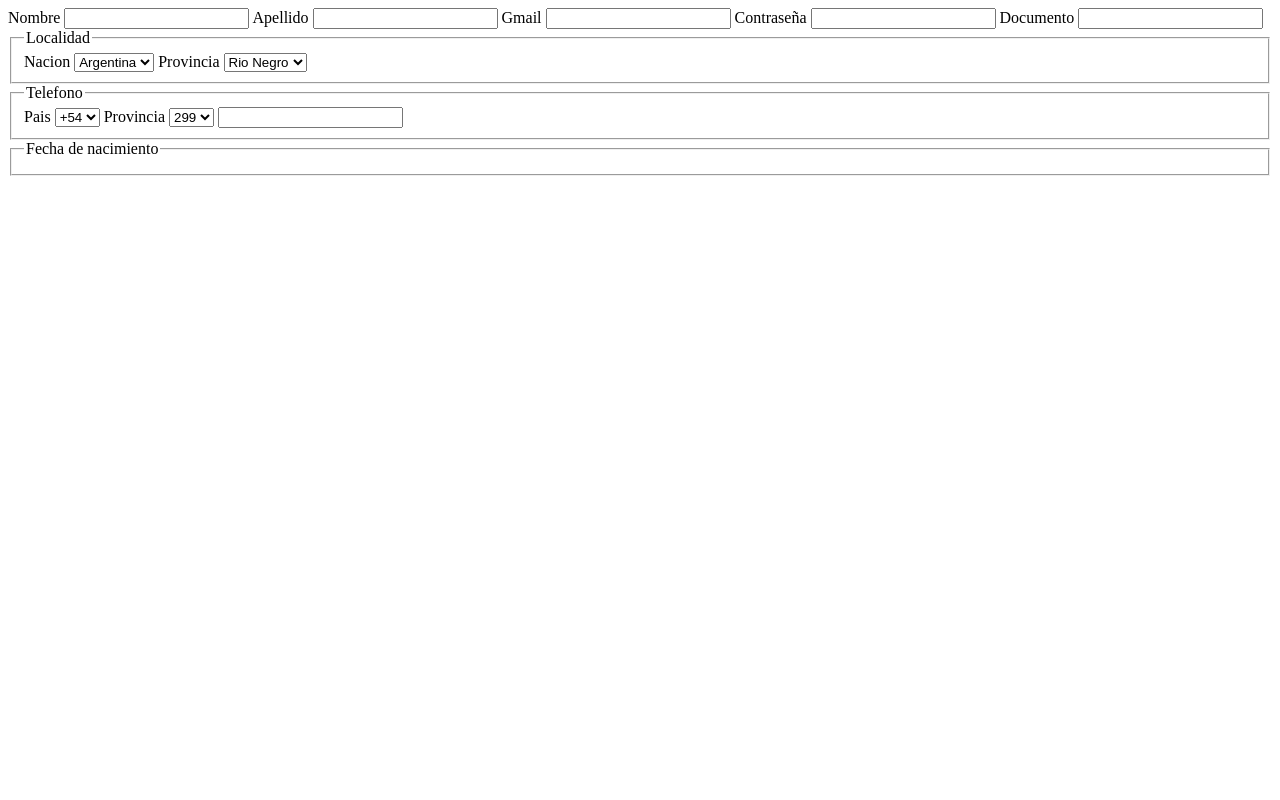
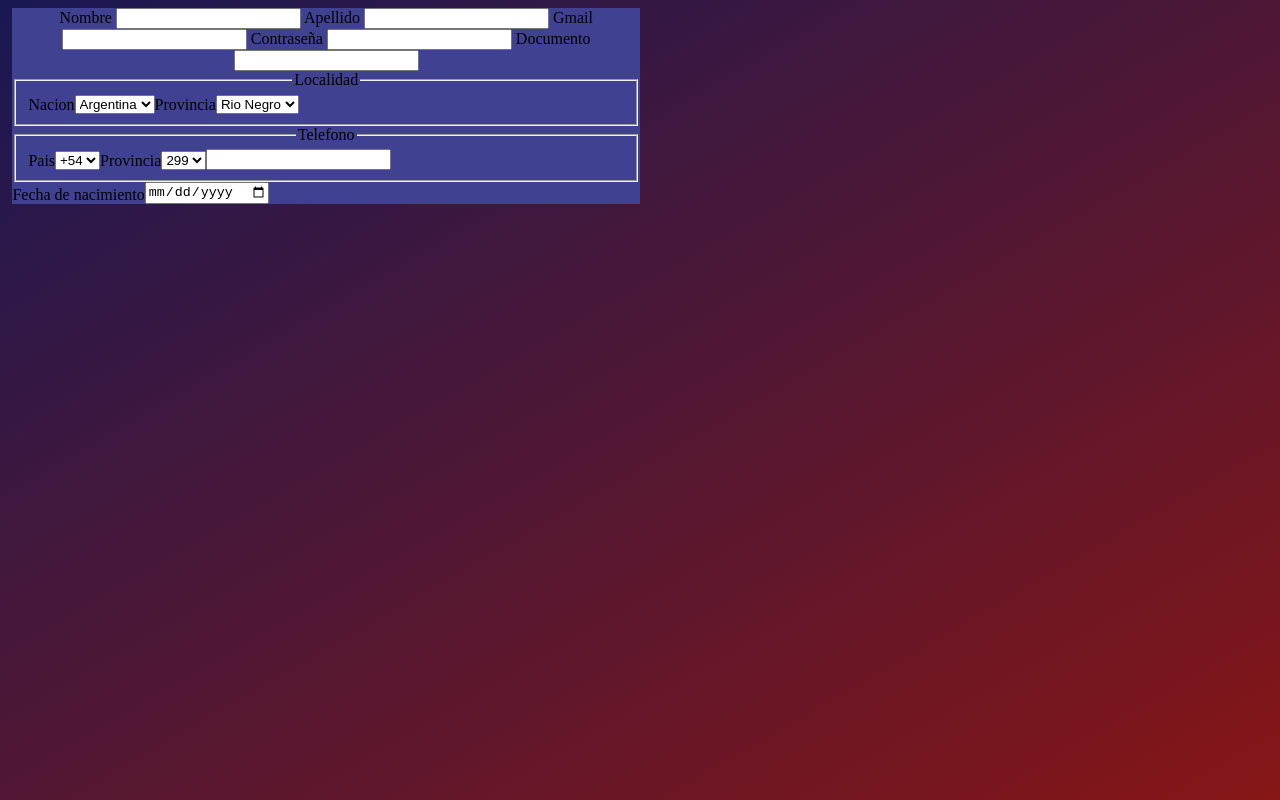
Before and after one commit to ainu07/08, a plain HTML site: page formulario.html in a window 1280 px wide. Drawn offline with Linux system fonts and the light colour scheme.

Commit message:
prueba 3

```diff
--- /dev/null
+++ b/formulario.css
@@ -0,0 +1,29 @@
+body {
+    text-align: center;
+    display: flex;
+    justify-content: center;
+
+}
+
+html {
+    display: flex;
+    justify-content: center;
+    background: linear-gradient(150deg,#191853,#861616);
+    height: 100vh;
+
+
+}
+main {
+}
+form {
+    background-color: rgb(65, 65, 146);
+    height: 0 auto;
+   width: 50%;
+}
+.padre {
+    display: flex;
+    align-items:flex-end;
+}
+footer {
+
+}
--- a/formulario.html
+++ b/formulario.html
@@ -5,6 +5,7 @@
     <meta charset="UTF-8">
     <meta http-equiv="X-UA-Compatible" content="IE=edge">
     <meta name="viewport" content="width=device-width, initial-scale=1.0">
+    <link rel="stylesheet" href="formulario.css">
     <title>Document</title>
 </head>
 
@@ -28,7 +29,7 @@
             <label for="dni">Documento</label>
             <input type="number" id="dni" name="Documento" required>
             <!--Localidad-->
-            <fieldset>
+            <fieldset class="padre">
                 <legend>Localidad</legend>
                 <label for="Nacion">Nacion</label>
                 <select name="Nacion" id="Nacion">
@@ -40,7 +41,7 @@
                 </select>
             </fieldset>
             <!--Telefono-->
-            <fieldset>
+            <fieldset class="padre">
                 <legend>Telefono</legend>
                 <label for="Telefono">Pais</label>
                 <select name="pais" id="pais">
@@ -53,10 +54,10 @@
                 <input type="tel" id="Telefono" name="Telefono" required>
             </fieldset>
             <!--Fecha de nacimiento-->
-            <fieldset>
-                <legend>Fecha de nacimiento</legend>
-                <label for=""></label>
-            </fieldset>
+            <div class="padre">
+                <label for="fecha">Fecha de nacimiento</label>
+            <input type="date" required>
+            </div>
         </form>
         </form>
     </main>
```
